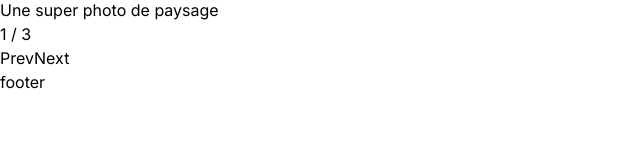
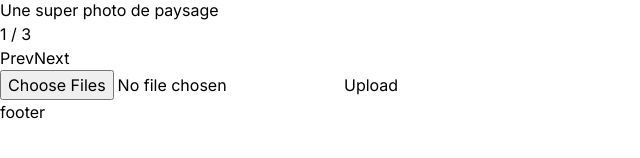
Before and after one commit to nem0z/blendify, a Next.js app in the folder app/app/: page /slideshow in a window 1280 px wide. Shown: the part 350-508 px from the top of the page, without its empty margins (0-640 px from the left). Built offline with nearby package versions, Linux system fonts and the light colour scheme.

Commit message:
feat: implement uploader

```diff
--- a/app/app/next.config.js
+++ b/app/app/next.config.js
@@ -1,4 +1,8 @@
 /** @type {import('next').NextConfig} */
-const nextConfig = {}
+const nextConfig = {
+    experimental: {
+        serverActions: true,
+      },
+}
 
 module.exports = nextConfig
--- a/app/app/package.json
+++ b/app/app/package.json
@@ -15,6 +15,7 @@
     "autoprefixer": "10.4.15",
     "eslint": "8.48.0",
     "eslint-config-next": "13.4.19",
+    "exifr": "^7.1.3",
     "next": "13.4.19",
     "postcss": "8.4.28",
     "react": "18.2.0",
--- a/app/app/src/app/slideshow/page.tsx
+++ b/app/app/src/app/slideshow/page.tsx
@@ -1,6 +1,7 @@
 import React from 'react';
 
 import Slider from '../../components/slideshow/slider';
+import Uploader from '../../components/upload/uploader';
 import type { Memorie } from '../../components/slideshow/slide';
 
 const memories: Memorie[] = [
@@ -9,7 +10,7 @@ const memories: Memorie[] = [
         desc: "Une super photo de paysage"
     },
     {
-        link: "https://img.freepik.com/photos-gratuite/jetee-au-bord-lac-hallstatt-autriche_181624-44201.jpg",
+        link: "https://media.istockphoto.com/id/1324189687/fr/photo/arc-de-triomphe-du-ciel-paris.jpg?s=612x612&w=0&k=20&c=dV9mu_FSVtByHp995ogUpKX8YbZ8dyjawRzADSfOKVE=",
         desc: "Une super photo de paysage 2"
     },
     {
@@ -19,10 +20,18 @@ const memories: Memorie[] = [
 ];
 
 const SlideShow: React.FC = () => {
+  const handleUpload = (data: any) => {
+    "use server"
+    console.log("data");
+    console.log(data);
+  }
+
   return (
     <div>
       <h1>Slideshow</h1>
       <Slider memories={memories}/>
+
+      <Uploader callback={handleUpload}/>
     </div>
   );
 };
--- /dev/null
+++ b/app/app/src/components/upload/uploader.tsx
@@ -0,0 +1,41 @@
+"use client"
+
+import React, { useRef } from "react";
+import exif from 'exifr';
+
+interface UploaderProps {
+    callback: (data: any) => void
+}
+
+const convertBase64 = (file: File) => {
+    return new Promise((resolve, reject) => {
+        const fileReader = new FileReader();
+        fileReader.readAsDataURL(file);
+
+        fileReader.onload = () => resolve(fileReader.result);
+        fileReader.onerror = (error) => reject(error);
+    });
+};
+
+const uploader: React.FC<UploaderProps> = function({callback}: UploaderProps) {
+    const input = useRef<HTMLInputElement | null>(null);
+
+    const handleSubmit = async () => {
+            const res = await Promise.all(Array.from(input.current?.files||[]).map(async f => ({
+                date: await exif.parse(f).then(meta => meta?.DateTimeOriginal),
+                data: await convertBase64(f)
+            })));
+
+            console.log(res);
+            callback(res);
+    }
+
+    return (
+        <div className="uploader">
+            <input type="file" multiple ref={input}/>
+            <button type="button" onClick={handleSubmit}>Upload</button>
+        </div>
+    )
+}
+
+export default uploader;
```
Also changed, not shown: 1 other file (tests, documents, lock files or other folders).
